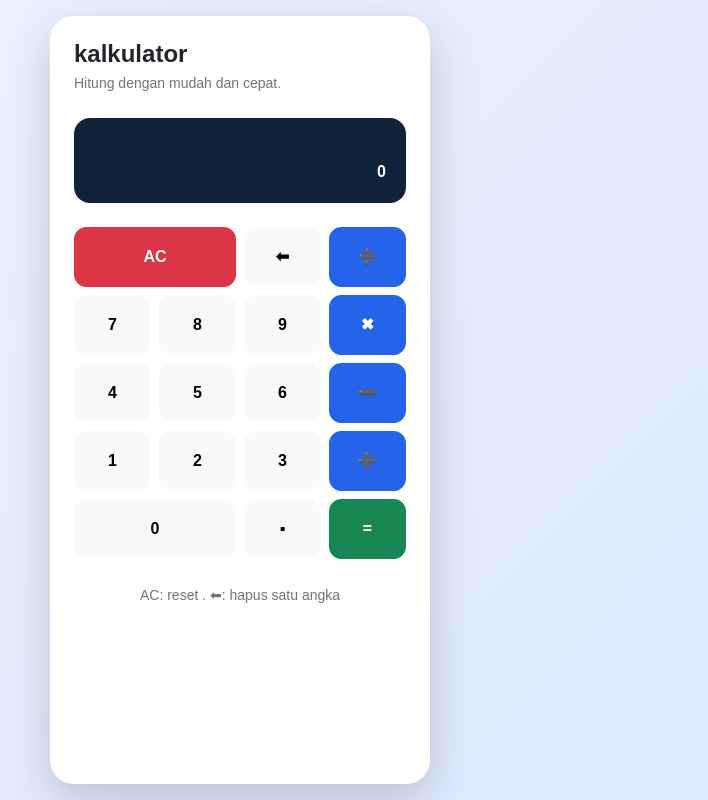
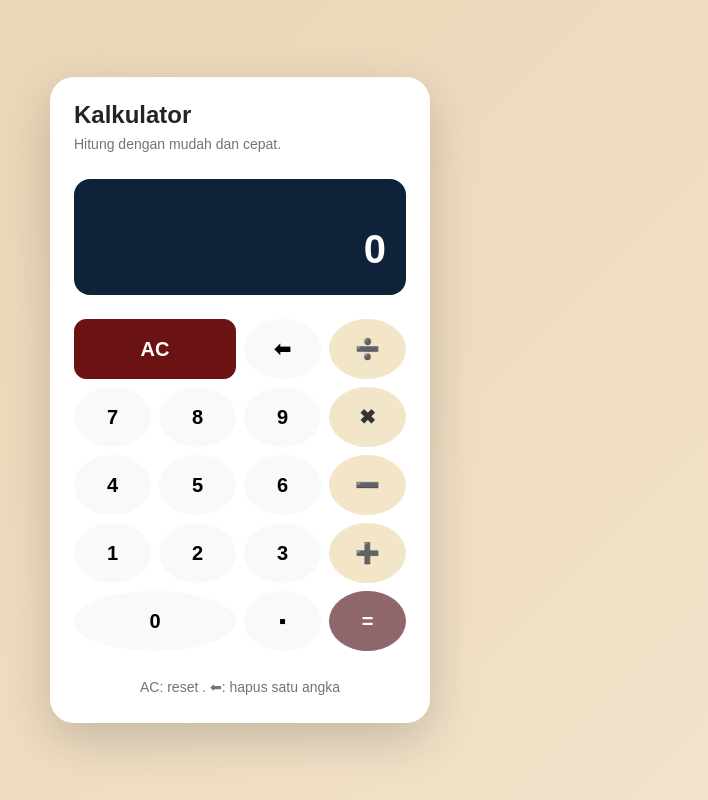
Before and after one commit to rifharor-creator/Kalkulator, a plain HTML site: page index.html in a window 1280 px wide. Shown: the whole page, without its empty margins (400-1108 px from the left). Drawn offline with nearby package versions, Linux system fonts and the light colour scheme; files whose address does not match are found by name.

Commit message:
update ui kalkulator

```diff
--- a/css/style.css
+++ b/css/style.css
@@ -1,12 +1,12 @@
 :root {
-    --warna-latar: #eef3fb;
-    --warna-utama: #2563eb;
-    --warna-display:#10213a;
+    --warna-latar: #e8d3b3;
+    --warna-utama: #f3e5c8;
+    --warna-display: #10213a;
 }
 
 body {
     min-height: 100vh;
-    background: linear-gradient(135deg, var(--warna-latar),#dce8ff);
+    background: linear-gradient(135deg, var(--warna-latar), #f3e4cc);
     font-family: Arial, Helvetica, sans-serif;
 }
 
@@ -32,23 +32,40 @@ body {
 
 .hasil {
     overflow-wrap: anywhere;
-    font-size: clam(28px, 7vw, 40px);
+    font-size: clamp(28px, 7vw, 40px);
     font-weight: bold;
     line-height: 1.3;
 }
 
+/* SEMUA TOMBOL MENJADI BULAT */
 .tombol {
+    width: 60px;
+    height: 60px;
     min-height: 60px;
-    border-radius: 12px;
-    font-sixe:20px;
+    border-radius: 50% !important;
+    font-size: 20px;
     font-weight: 600;
+    padding: 0;
 
-    /* Animasi */
-    transform:
+    display: flex;
+    align-items: center;
+    justify-content: center;
+
+    margin: auto;
+
+    transition:
         transform 0.2s ease,
         background-color 0.2s ease;
 }
 
+/* Tombol = tetap kotak memanjang */
+.tombol[data-aksi="reset"] {
+    width: 100%;
+    height: 60px;
+    border-radius: 12px !important;
+}
+
+/* Efek hover */
 .tombol:hover {
     transform: scale(0.96);
 }
@@ -57,9 +74,29 @@ body {
     transform: scale(0.96);
 }
 
+/* Tombol operator */
 .btn-primary {
     background-color: var(--warna-utama);
     border-color: var(--warna-utama);
+    color: #333;
+}
+
+/* Tombol = hijau tua */
+.btn-success {
+    background-color: #8F666C;
+    border-color: #8F666C;
+    color: white;
+}
+
+.btn-success:hover {
+    background-color: #8F666C;
+    border-color: #8F666C;
+    color: white;
+}
+
+/* Tampilan hasil tetap kotak */
+.display {
+    border-radius: 16px;
 }
 
 @media (prefers-reduced-motion: reduce) {
--- a/index.html
+++ b/index.html
@@ -4,102 +4,236 @@
 <head>
     <meta charset="UTF-8">
     <meta name="viewport" content="width=device-width, initial-scale=1.0">
-    <title>kalkulator</title>
 
-    <!-- Bootstrap css -->
+    <title>Kalkulator</title>
+
+    <!-- Bootstrap CSS -->
     <link href="https://cdn.jsdelivr.net/npm/bootstrap@5.3.8/dist/css/bootstrap.min.css" rel="stylesheet">
 
     <!-- Custom CSS -->
-    <link rel="stylesheet" href="css/style.css" />
+    <link rel="stylesheet" href="css/style.css">
+
+    <style>
+        /* Warna tombol AC */
+        .btn-pink {
+            background-color: #6b1313;
+            border-color: #6b1313;
+            color: white;
+        }
+
+        .btn-pink:hover {
+            background-color: #6b1313;
+            border-color: #6b1313;
+            color: white;
+        }
+    </style>
 </head>
 
-<body class="d-flex align-item-center justify-content-center p-3">
+<body class="d-flex align-items-center justify-content-center p-3">
+
     <main class="kalkulator bg-white shadow-lg p-4">
+
         <header class="mb-4">
-            <h1 class="h4 fw-bold mb-1">kalkulator</h1>
-            <p class="text-secondary small mb-0">Hitung dengan mudah dan cepat.</p>
+            <h1 class="h4 fw-bold mb-1">Kalkulator</h1>
+            <p class="text-secondary small mb-0">
+                Hitung dengan mudah dan cepat.
+            </p>
         </header>
 
         <!-- Tampilan kalkulator -->
-         <section class="display mb-4" aria-label="Tampilan peritungan">
+        <section class="display mb-4" aria-label="Tampilan perhitungan">
+
             <div id="riwayat" class="riwayat"></div>
 
             <output
                 id="hasil"
                 class="hasil d-block"
                 aria-label="Hasil perhitungan"
-            aria-live="polite"
-            >
+                aria-live="polite">
                 0
             </output>
+
         </section>
 
-         <!-- Tombol kalkulator menggunakan grid bootstrap -->
+        <!-- Tombol kalkulator menggunakan grid Bootstrap -->
         <section aria-label="Tombol kalkulator">
+
             <div id="tombol-kalkulator" class="row g-2">
 
                 <div class="col-6">
-                <button type="button" class="btn btn-danger tombol w-100" data-aksi="reset">AC</button>
+                    <button
+                        type="button"
+                        class="btn btn-pink tombol w-100"
+                        data-aksi="reset">
+                        AC
+                    </button>
                 </div>
+
                 <div class="col-3">
-                <button type="button" class="btn btn-light tombol w-100" data-aksi="hapus" aria-label="Hapus satu angka">⬅</button>
+                    <button
+                        type="button"
+                        class="btn btn-light tombol w-100"
+                        data-aksi="hapus"
+                        aria-label="Hapus satu angka">
+                        ⬅
+
+                    </button>
                 </div>
+
                 <div class="col-3">
-                <button type="button" class="btn btn-primary tombol w-100" data-operator="/" aria-label="Bagi">➗</button>
+                    <button
+                        type="button"
+                        class="btn btn-primary tombol w-100"
+                        data-operator="/"
+                        aria-label="Bagi">
+                        ➗
+                    </button>
                 </div>
 
                 <!-- Baris kedua -->
                 <div class="col-3">
-                <button type="button" class="btn btn-light tombol w-100" data-angka="7">7</button>
+                    <button
+                        type="button"
+                        class="btn btn-light tombol w-100"
+                        data-angka="7">
+                        7
+                    </button>
                 </div>
+
                 <div class="col-3">
-                 <button type="button" class="btn btn-light tombol w-100" data-angka="8">8</button>
+                    <button
+                        type="button"
+                        class="btn btn-light tombol w-100"
+                        data-angka="8">
+                        8
+                    </button>
                 </div>
+
                 <div class="col-3">
-                 <button type="button" class="btn btn-light tombol w-100" data-angka="9">9</button>
+                    <button
+                        type="button"
+                        class="btn btn-light tombol w-100"
+                        data-angka="9">
+                        9
+                    </button>
                 </div>
+
                 <div class="col-3">
-                 <button type="button" class="btn btn-primary tombol w-100" data-operator="*" aria-label="Kali">✖</button>
+                    <button
+                        type="button"
+                        class="btn btn-primary tombol w-100"
+                        data-operator="*"
+                        aria-label="Kali">
+                        ✖
+                    </button>
                 </div>
 
                 <!-- Baris ketiga -->
                 <div class="col-3">
-                 <button type="button" class="btn btn-light tombol w-100" data-angka="4">4</button>
+                    <button
+                        type="button"
+                        class="btn btn-light tombol w-100"
+                        data-angka="4">
+                        4
+                    </button>
                 </div>
+
                 <div class="col-3">
-                 <button type="button" class="btn btn-light tombol w-100" data-angka="5">5</button>
+                    <button
+                        type="button"
+                        class="btn btn-light tombol w-100"
+                        data-angka="5">
+                        5
+                    </button>
                 </div>
+
                 <div class="col-3">
-                 <button type="button" class="btn btn-light tombol w-100" data-angka="6">6</button>
+                    <button
+                        type="button"
+                        class="btn btn-light tombol w-100"
+                        data-angka="6">
+                        6
+                    </button>
                 </div>
+
                 <div class="col-3">
-                 <button type="button" class="btn btn-primary tombol w-100" data-operator="-" aria-label="Kurang">➖</button>
+                    <button
+                        type="button"
+                        class="btn btn-primary tombol w-100"
+                        data-operator="-"
+                        aria-label="Kurang">
+                        ➖
+                    </button>
                 </div>
 
                 <!-- Baris keempat -->
                 <div class="col-3">
-                 <button type="button" class="btn btn-light tombol w-100" data-angka="1">1</button>
+                    <button
+                        type="button"
+                        class="btn btn-light tombol w-100"
+                        data-angka="1">
+                        1
+                    </button>
                 </div>
+
                 <div class="col-3">
-                 <button type="button" class="btn btn-light tombol w-100" data-angka="2">2</button>
+                    <button
+                        type="button"
+                        class="btn btn-light tombol w-100"
+                        data-angka="2">
+                        2
+                    </button>
                 </div>
+
                 <div class="col-3">
-                 <button type="button" class="btn btn-light tombol w-100" data-angka="3">3</button>
+                    <button
+                        type="button"
+                        class="btn btn-light tombol w-100"
+                        data-angka="3">
+                        3
+                    </button>
                 </div>
+
                 <div class="col-3">
-                 <button type="button" class="btn btn-primary tombol w-100" data-operator="+" aria-label="Tambah">➕</button>
+                    <button
+                        type="button"
+                        class="btn btn-primary tombol w-100"
+                        data-operator="+"
+                        aria-label="Tambah">
+                        ➕
+                    </button>
                 </div>
 
                 <!-- Baris kelima -->
                 <div class="col-6">
-                 <button type="button" class="btn btn-light tombol w-100" data-angka="0">0</button>
+                    <button
+                        type="button"
+                        class="btn btn-light tombol w-100"
+                        data-angka="0">
+                        0
+                    </button>
                 </div>
+
                 <div class="col-3">
-                 <button type="button" class="btn btn-light tombol w-100" data-angka="." aria-label="Titik desimal">▪</button>
+                    <button
+                        type="button"
+                        class="btn btn-light tombol w-100"
+                        data-angka="."
+                        aria-label="Titik desimal">
+                        ▪
+                    </button>
                 </div>
+
                 <div class="col-3">
-                 <button type="button" class="btn btn-success tombol w-100" data-aksi="hitung" aria-label="Hitung hasil">=</button>
+                    <button
+                        type="button"
+                        class="btn btn-success tombol w-100"
+                        data-aksi="hitung"
+                        aria-label="Hitung hasil">
+                        =
+                    </button>
                 </div>
+
             </div>
         </section>
 
@@ -108,8 +242,10 @@
                 AC: reset . ⬅: hapus satu angka
             </small>
         </footer>
+
     </main>
+
     <script src="../projek-kalkulator/js/script.js"></script>
+
 </body>
-
 </html>
```
Lines whose indentation alone changed are shown as unchanged.
